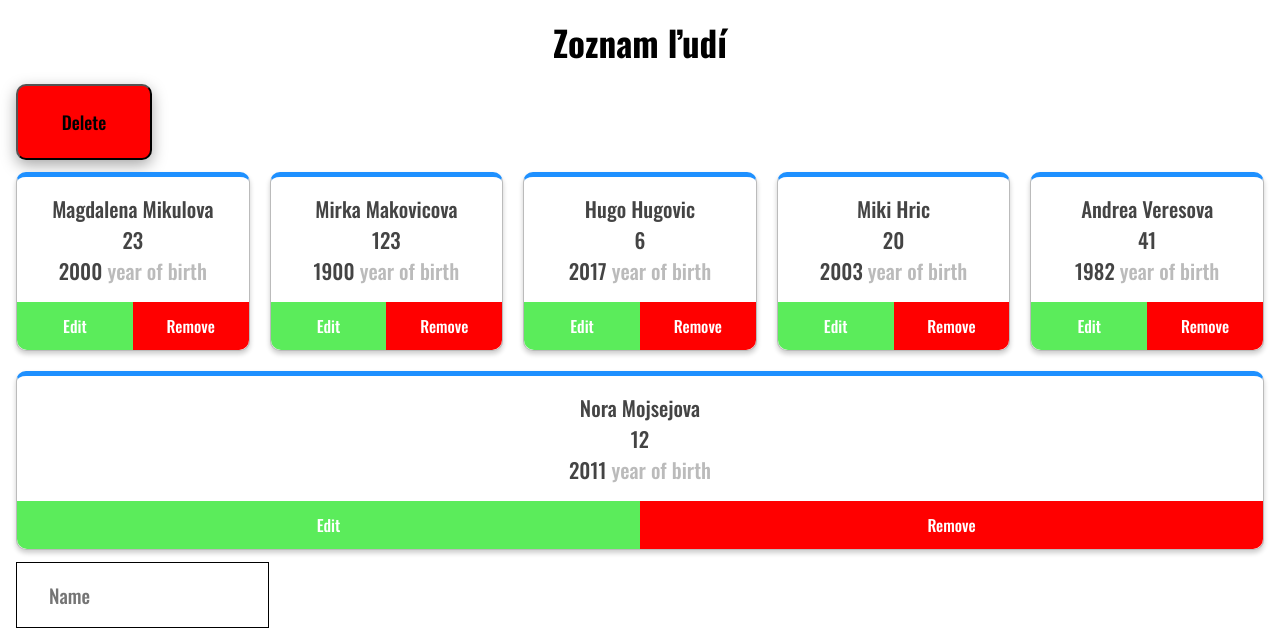
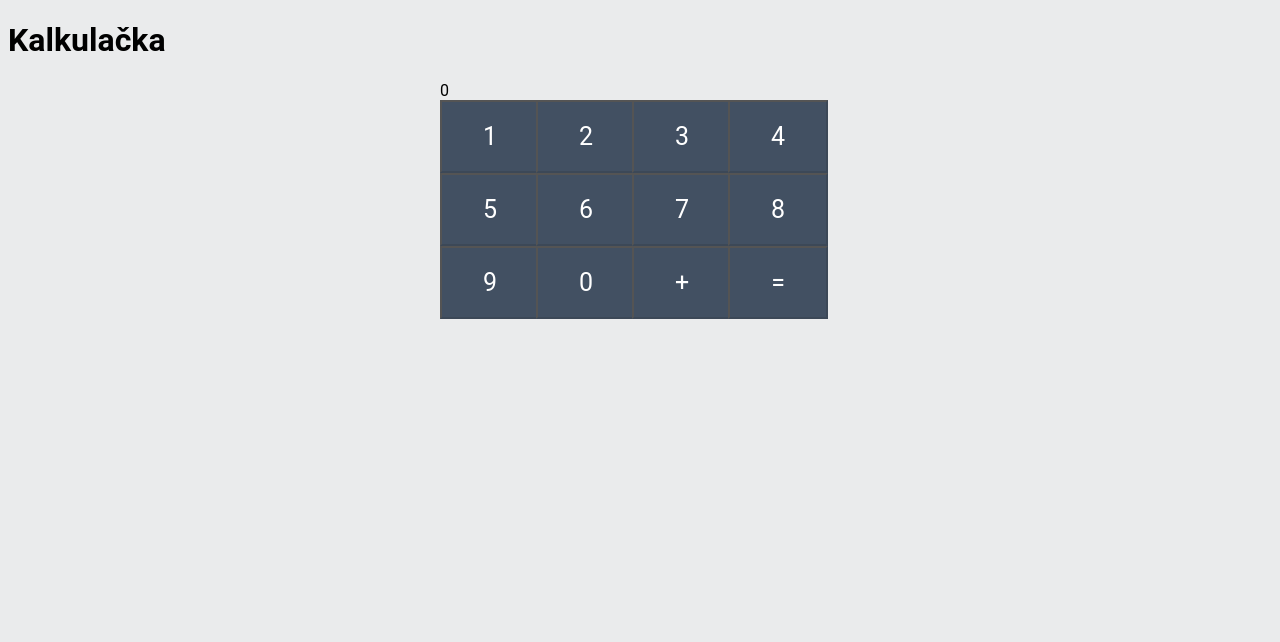
Before and after one commit to matkoo3/ddw, a Nuxt app: page / in a window 1280 px wide. Shown: the top 642 px of the page. Built offline with nearby package versions, Linux system fonts and the light colour scheme.

Commit message:
kalkulacka

```diff
--- a/app.vue
+++ b/app.vue
@@ -1,191 +1,114 @@
 <template>
-    <main>
-      <h1>Zoznam ľudí</h1>
-      <button class="deleteAll" v-if="bool != true" v-on:click="DeleteButton">Delete</button>
-      <section class="list">
-          <section v-for="person of persons" v-bind:key="person" class="card-container">
-        <personalCard @editWasClicked="editPerson" @submitWasClicked="editPerson"  @removeWasClicked="removePerson" v-bind:person="person"></personalCard>
-      </section>
-      </section>
-      <input v-show="bool2 != false" class="form__input" v-model="name" placeholder="Name">
-    </main>
+  <h1>Kalkulačka</h1>
+  <div class="container">
+  <div> {{ number1 }} {{ number2 }} {{ result }}</div>
+  <button v-for="button of buttons" v-bind:key="button" class="buttons">
+    <cisla  v-bind:button="button" @buttonWasClicked="calcOperation">
+    </cisla>
+  </button>
+  </div>
 </template>
 
+
 <script setup>
+const buttons = ref([
 
-let initialPersons = [
-        {
-            fname: "Magdalena",
-            lname: "Mikulova",
-            birthday: 2000,
-        },
-        {
-            fname: "Mirka",
-            lname: "Makovicova",
-            birthday: 1900,
-        },
-        {
-            fname: "Hugo",
-            lname: "Hugovic",
-            birthday: 2017,
-        },
-        {
-            fname: "Miki",
-            lname: "Hric",
-            birthday: 2003,
-        },
-        {
-            fname: "Andrea",
-            lname: "Veresova",
-            birthday: 1982,
-        },
-        {
-            fname: "Nora",
-            lname: "Mojsejova",
-            birthday: 2011,
-        },
-    ]
+  {value: '1'},
+  {value: '2'},
+  {value: '3'},
 
-let persons = ref(initialPersons);
+  {value: '4'},
+  {value: '5'},
+  {value: '6'},
 
-    let bool = ref(false);
+  {value: '7'},
+  {value: '8'},
+  {value: '9'},
+  {value: '0'},
 
-    const DeleteButton = () => {
-        bool.value = true;
-        persons.value = [];
-        name.value = ""
+  {value: '+', type: 'operator'},
+
+  {value: '=', type: 'equals'},
+
+])
+
+const number1 = ref(" ");
+const number2 = ref(" ");
+const result = ref(0);
+let clickBool = ref(false)
+let clickBool2 = ref(false)
+
+function calcOperation(button){
+
+  if(clickBool.value == true){
+    number2.value +=  button.value
+  }else{
+    number1.value += button.value
   }
 
-const removePerson = (personShouldBeRemoved) => {
-
-		persons.value = persons.value.filter(item => item!=personShouldBeRemoved) //Navratova hodnota funkcie vo filtri je bool(false, true)
-				//Vytvorime nove pole ktore chceme vymazat resp. osobu ktoru chceme dat prec
+  buttons.value.forEach( item =>{
+    if(item.type == 'operator'){   //PLUS
+      if(item.type == button.type){
+        if(number1.value == ' '){
+          clickBool.value = false;
+          alert("Najprv zadaj hodnotu!")
+        }else{
+          clickBool.value = true;
         }
-	let inputBool = ref(false)
-
-	function clickMe() {
-   inputBool.value = true;
+        if(clickBool.value == true && number1.value != ' ' && number2.value != ' '){
+          alert("Neklikaj tolko")
         }
-
-const editPerson = (personShouldBeEdited) =>{
-	inputBool.value = false;
-	persons.value.forEach(item =>{
-		if(item == personShouldBeEdited){
-			item.fname = name.value
+      }
+    }else if(item.type == 'equals'){
+      if(item.type == button.type){
+        if(clickBool.value == false){
+          alert("Najprv zadaj druhe cislo az potom ziadaj vysledok!")
+          clickBool2.value = false;
+        }else{
+          if(number2.value == ' '){
+            alert("Najprv zadaj hodnotu!")
+            clickBool2.value = false;
+          }else{
+            clickBool2.value = true;
+            result.value = parseInt(number1.value) + parseInt(number2.value);
+          }
+        }
+      }
     }
   })
-	name.value = "";
 }
-	let name = ref("")
-
 </script>
 
+
+
 <style>
-    @import url('https://fonts.googleapis.com/css2?family=Oswald:wght@200;300;500;600;700&display=swap');
-	*,
-*::after,
-*::before {
-  margin: 0;
-  padding: 0;
-  box-sizing: inherit;
-  font-size: 62,5%;
-}
-
-*{
-
-	font-family: 'Oswald', sans-serif;
+* {
+  box-sizing: border-box;
+  font-family: 'Roboto', sans-serif;
 }
 
 body {
-		font-size: 10px;
-		padding: 1rem;
+  background: #EAEBEC;
 }
-	main {
-		display: flex;
-		flex-direction: column;
-		gap: .75rem;
+
+.container {
+  width: 400px;
+  margin: auto;
 }
-	.list {
-		display: flex;
-		gap: 20px;
-		flex-direction: row;
-		flex-wrap: wrap;
-		justify-content: stretch;
-		font-size: 1.2rem;
+.buttons {
+  width: 25%;
+  background: #425062;
+  color: #fff;
+  padding: 20px;
+  display: inline-block;
+  font-size: 25px;
+  text-align: center;
+  vertical-align: middle;
+  margin-right: -4px;
+  border-right: solid 2px #3C4857;
+  border-bottom: solid 2px #3C4857;
 }
-	.card-container {
-		flex-grow: 1;
-	}
-	h1{
-		text-align: center;
-		font-size: 35px;
-
-
-	}
-	.card {
-		border-radius: 10px;
-		background: rgba(255,255,255, 1);
-		border: 1px solid #bbb;
-		color: #444;
-		box-shadow: 0 3px 5px rgba(0,0,0,.2);
-		border-top-width: 5px;
-		border-top-color: dodgerblue;
-		transition: transform 0.2s ease-in-out;
-		box-shadow: rgba(0, 0, 0, 0.25) 0px 54px 55px, rgba(0, 0, 0, 0.12) 0px -12px 30px, rgba(0, 0, 0, 0.12) 0px 4px 6px, rgba(0, 0, 0, 0.17) 0px 12px 13px, rgba(0, 0, 0, 0.09) 0px -3px 5px;
-	}
-	.card.adult {
-		border-top-color: orange;
-		border-radius: 10px;
-	}
-	.card:hover {
+.buttons:hover{
   transform: scale(1.1);
 }
-	.deleteAll{
-
-		width: 120px;
-		height: 60px;
-		border-radius: 10px;
-		box-shadow: rgba(0, 0, 0, 0.35) 0px 5px 15px;;
-		color: black;
-		font-size: 18px;
-		background-color: red;
-		padding: 6px;
-		transition: .4s ease-in-out;
-		margin-top: 4px;
-	}
-
-	.deleteAll:hover {
-		transform: scale(1.1);
-	}
-
-.form__input {
-
-  color: rgb(0, 0, 0);
-  font-size: 1.2rem;
-  padding: 1.1rem 2rem;
-  max-width: 100%;
-  background-color: rgb(255, 255, 255);
-  border: 1px solid black;
-  width: 15%;
-  display: block;
-  transition: all 0.3s;
-}
-.btn {
-        padding: .75rem 2rem;
-        color: white;
-        width: 50px;
-        flex-grow: 1;
-        text-align: center;
-        transition: .5s;
-        font-size: 1rem;
-    }
-
-    .btn.submit {
-        width: 100px;
-        background: rgb(0, 0, 0);
-    }
-	.btn:hover {
-        opacity: .3;
-        cursor: pointer;;
-    }
 </style>
--- /dev/null
+++ b/components/cisla.vue
@@ -0,0 +1,9 @@
+<script setup>
+  defineProps(['button']);
+</script>
+
+<template>
+    <div @click="$emit('buttonWasClicked', button)">
+        {{ button.value }}
+    </div>
+</template>
--- a/components/personalCard.vue
+++ /dev/null
@@ -1,105 +0,0 @@
-<script setup>
-    defineProps(['person'])
-
-const vek = function (person){
-    let year = new Date().getFullYear()
-    return  year - person.birthday;
-    }
-
-let bool2 = ref(false)
-
-function klik() {
-   bool2.value = true
-}
-
-function submitClicked(){
-    bool2.value = false
-
-}
-
-</script>
-
-<template>
-    <section v-bind:class="person.age>=18 ? 'adult card' : 'card'">
-          <article class="info">
-            <div class="name" >{{person.fname}} {{person.lname}}</div>
-            <div>{{vek(person)}}</div>
-            <div class="birthday">{{person.birthday}} <span class="year-title">year of birth</span></div>
-          </article>
-          <footer class="footer-card">
-            <span  class="btn edit" @click="$emit('editWasClicked')" v-if="bool2 != true" v-on:click="klik()" >Edit</span>
-            <span v-on:click="$emit('removeWasClicked', person)" class="btn remove" v-show="bool2 != true">Remove</span>
-            <span class="btn submit" v-show="bool2 != false" v-on:click="submitClicked()" @click="$emit('submitWasClicked', person)">Submit</span>
-          </footer>
-        </section>
-</template>
-
-
-<style scoped>
-    .card {
-        background: rgba(255,255,255, 1);
-        border: 1px solid #bbb;
-        color: #444;
-        box-shadow: 0 3px 5px rgba(0,0,0,.2);
-        border-top-width: 5px;
-        border-top-color: dodgerblue;
-    }
-
-    #popup{
-        visibility: hidden;
-    }
-    .card.adult {
-        border-top-color: orange;
-    }
-    .card:hover {}
-    .info {
-        padding: 1rem;
-        text-align: center;
-        font-size: 1.3rem;
-    }
-    .name {}
-    .age {
-        font-weight: 300;
-        font-size: 1rem;
-    }
-    .year-title {
-        color: #bbbbbb;
-    }
-    .footer-card {
-        display: flex;
-    }
-    .btn {
-        padding: .75rem 2rem;
-        color: white;
-        width: 50px;
-        flex-grow: 1;
-        text-align: center;
-        transition: .5s;
-        font-size: 1rem;
-    }
-
-
-    .btn.submit {
-
-        width: 100px;
-        background: rgb(91, 236, 91);
-        border-radius: 0px 0px 10px 10px;
-    }
-
-
-    .btn.edit {
-        background: rgb(91, 236, 91);
-        border-radius: 0px 0px 0px 10px;
-
-    }
-    .btn.remove {
-        background: red;
-        border-radius: 0px 0px 10px 0px;
-
-    }
-
-    .btn:hover {
-        opacity: .3;
-        cursor: pointer;;
-    }
-</style>
```
Lines whose indentation alone changed are shown as unchanged.
